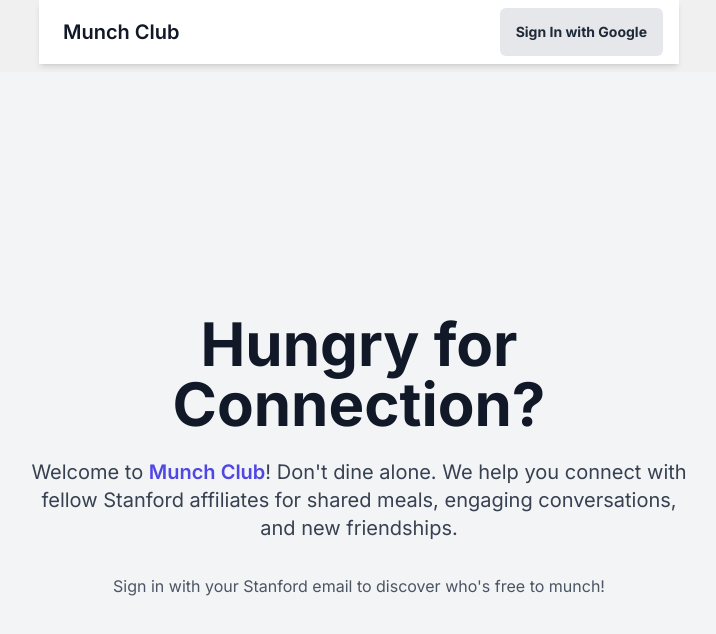
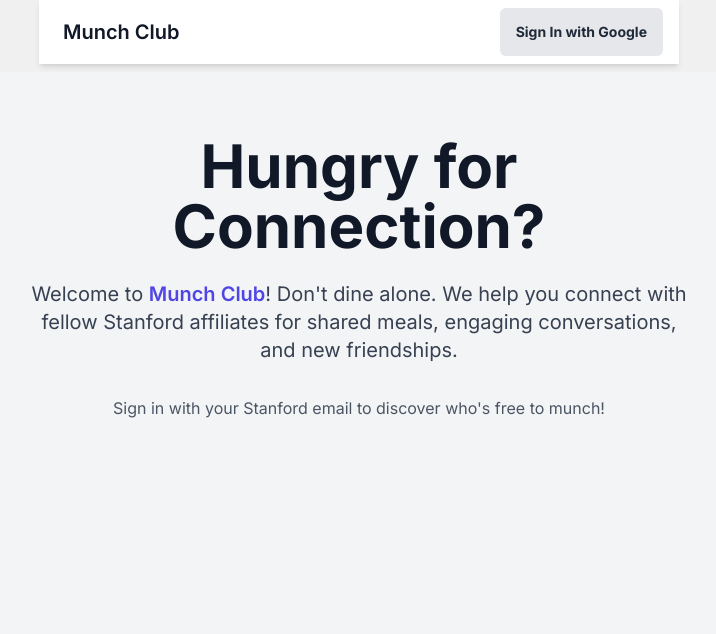
Before and after one commit to awesel/munch-club, a Next.js app: page / in a window 1280 px wide. Shown: the top 634 px of the page, without its empty margins (281-997 px from the left). Built offline with nearby package versions, Linux system fonts and the light colour scheme; no server answers.

Commit message:
Fix padding

```diff
--- a/app/page.tsx
+++ b/app/page.tsx
@@ -219,7 +219,7 @@
       <Header title="Munch Club" />
       <main className="pt-16 px-4 pb-8">
         {!user ? (
-          <div className="flex flex-col items-center justify-center min-h-[calc(100vh-10rem)] text-center px-4">
+          <div className="flex flex-col items-center text-center px-4">
             <div className="max-w-2xl">
               {/* Optional: Add a relevant Heroicon here if desired, e.g., UsersIcon or ChatBubbleOvalLeftEllipsisIcon */}
               {/* <UsersIcon className="w-24 h-24 text-indigo-500 mx-auto mb-6" /> */}
```
